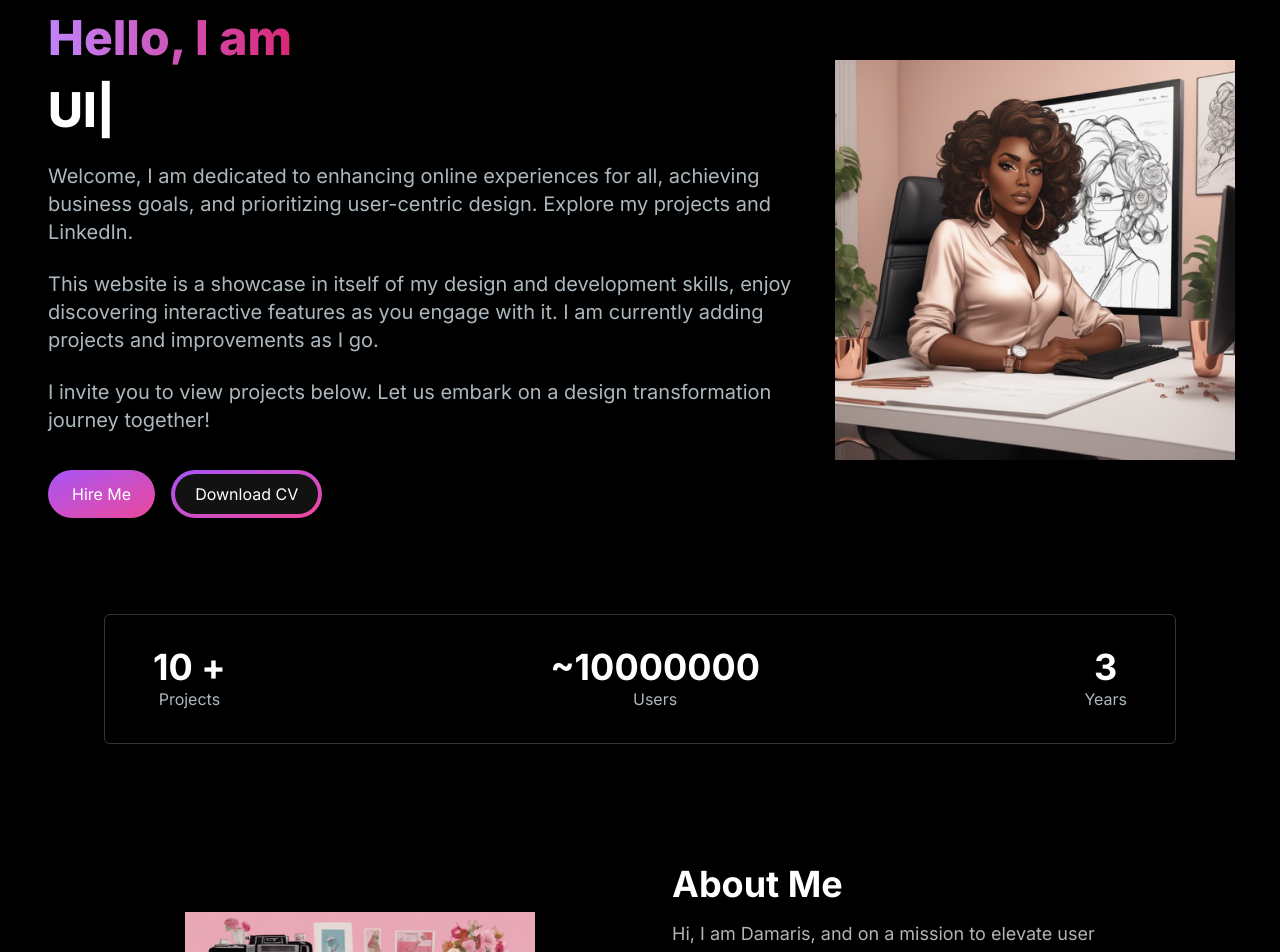
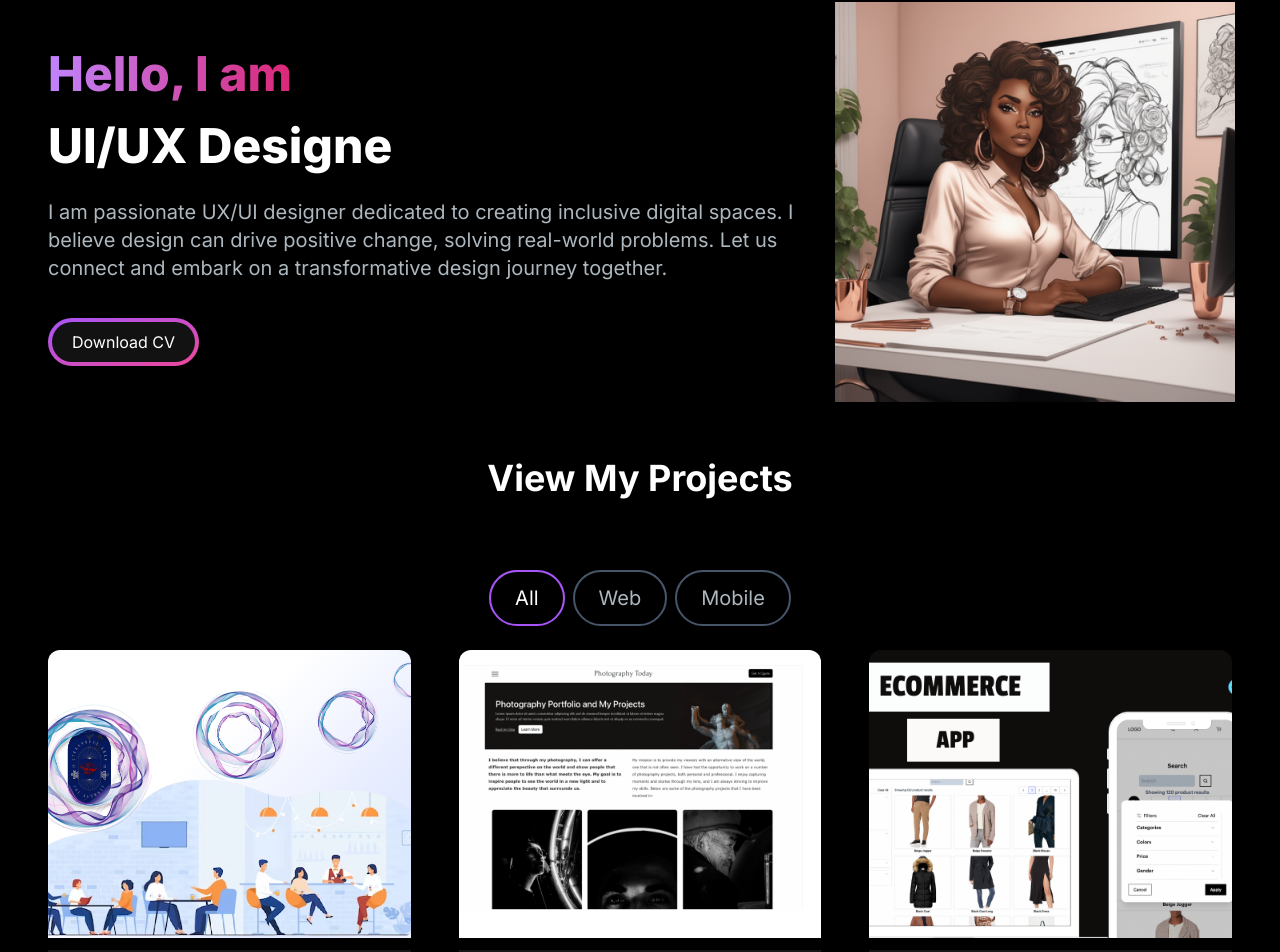
Before and after one commit to Alumsdesigns/portfolio, a Next.js app: page / in a window 1280 px wide. Shown: the part 174-1126 px from the top of the page. Built offline with nearby package versions, Linux system fonts and the light colour scheme.

Commit message:
adils suggestions

```diff
--- a/src/app/components/HeroSection.jsx
+++ b/src/app/components/HeroSection.jsx
@@ -37,6 +37,13 @@ const HeroSection = () => {
             />
           </h1>
           <p className="text-[#ADB7BE] text-base sm:text-lg mb-6 lg:text-xl">
+            I am passionate UX/UI designer dedicated to creating inclusive
+            digital spaces. I believe design can drive positive change, solving
+            real-world problems. Let us connect and embark on a transformative
+            design journey together.{' '}
+          </p>
+
+          {/* <p className="text-[#ADB7BE] text-base sm:text-lg mb-6 lg:text-xl">
             Welcome, I am dedicated to enhancing online experiences for all,
             achieving business goals, and prioritizing user-centric design.
             Explore my projects and LinkedIn.
@@ -49,9 +56,9 @@ const HeroSection = () => {
           <p className="text-[#ADB7BE] text-base sm:text-lg mb-6 lg:text-xl">
             I invite you to view projects below. Let us embark on a design
             transformation journey together!
-          </p>
+          </p> */}
           <div>
-            <Link
+            {/* <Link
               href="https://www.linkedin.com/in/damaris-alum/"
               passHref
               className="px-6 inline-block py-3 rounded-full
@@ -60,7 +67,7 @@ const HeroSection = () => {
             >
               {' '}
               Hire Me
-            </Link>
+            </Link> */}
             {/* <Link
               href="https://www.linkedin.com/in/damaris-alum/"
               passHref
--- a/src/app/components/ProjectsSection.jsx
+++ b/src/app/components/ProjectsSection.jsx
@@ -10,7 +10,7 @@ import ProjectDetails3 from './ProjectDetails3';
 const projectsData = [
   {
     id: 1,
-    title: 'Mobile Alumnus Steakhouse & Bar App',
+    title: 'First ever project',
     description: 'Full case study transforming the CX in the food industry',
     image: '/images/projects/1.png',
     tag: ['All', 'Mobile'],
--- a/src/app/page.js
+++ b/src/app/page.js
@@ -13,9 +13,9 @@ export default function Home() {
       <Navbar />
       <div className="container mt-24 mx-auto px-12 py-0">
         <HeroSection />
-        <AchievementsSection />
-        <AboutSection />
         <ProjectsSection />
+        {/* <AchievementsSection />
+        <AboutSection /> */}
         <ContactMe />
       </div>
       <Footer />
```
